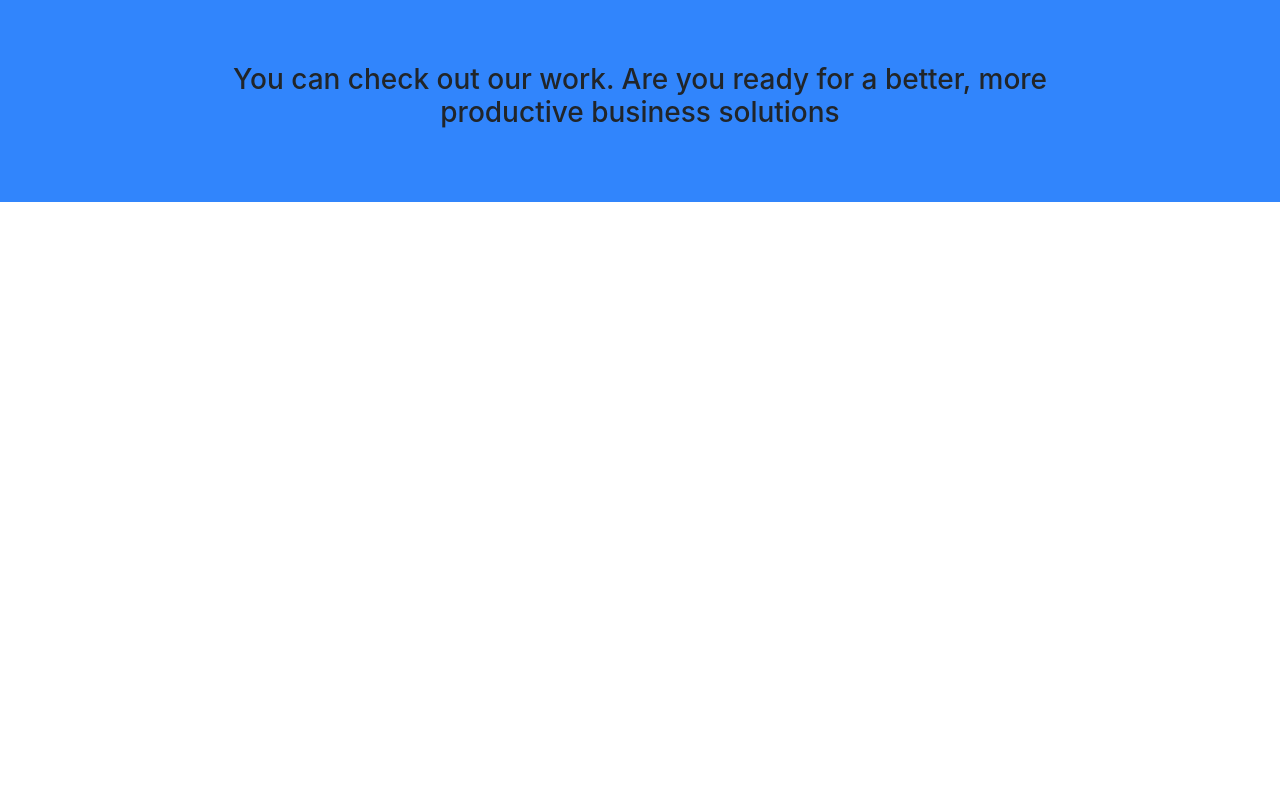
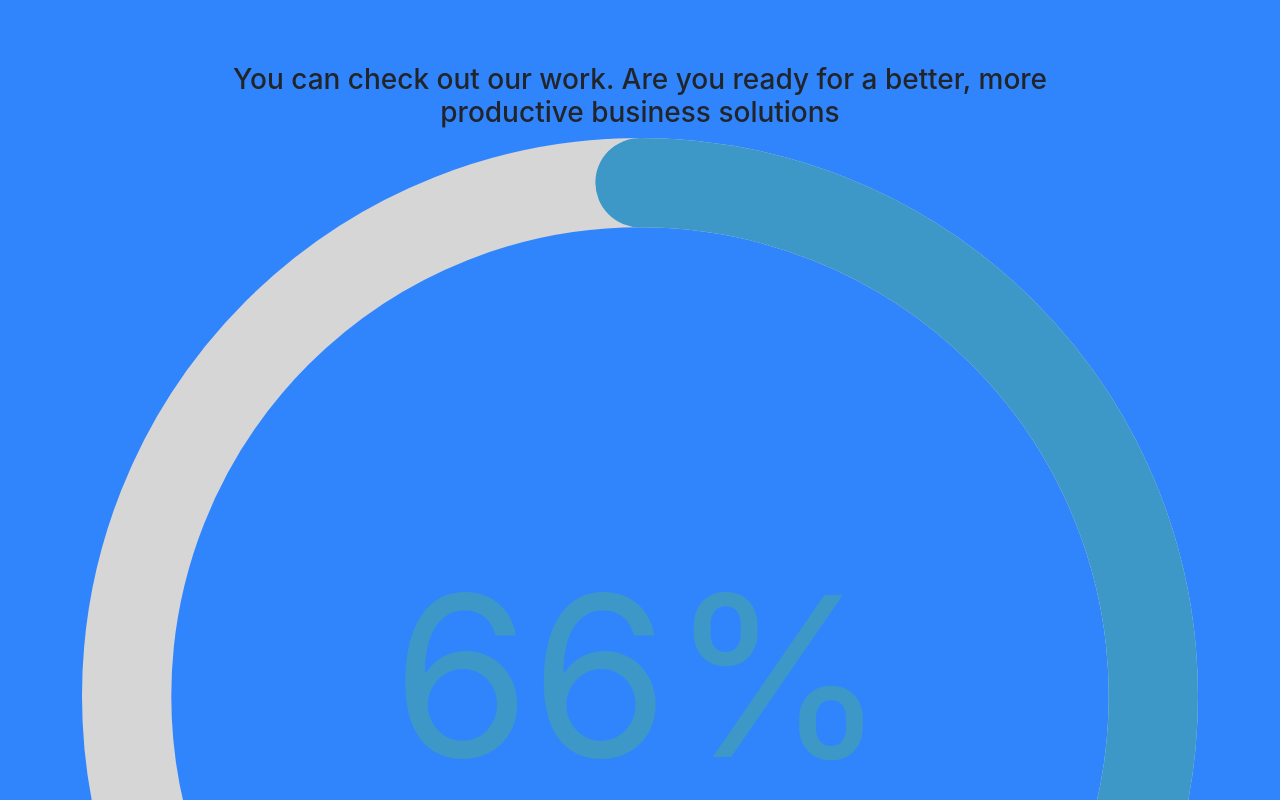
Before and after one commit to oleanderit/oleanderit-portfolio-01, a React (Create React App) app in the folder main-site/: page / in a window 1280 px wide. Shown: the part 1640-2440 px from the top of the page. Before the commit the page ends 1842 px from the top, so only its background shows below. Built offline with nearby package versions, Linux system fonts and the light colour scheme.

Commit message:
2 section update

```diff
--- a/main-site/package.json
+++ b/main-site/package.json
@@ -13,6 +13,7 @@
     "react-circular-progressbar": "^2.0.4",
     "react-dom": "^18.1.0",
     "react-hook-form": "^7.31.3",
+    "react-icons": "^4.4.0",
     "react-preloaders": "^3.0.3",
     "react-router-dom": "^6.3.0",
     "react-scripts": "5.0.1",
--- a/main-site/src/Pages/HomePage/ProgressSec/ProgressSec.js
+++ b/main-site/src/Pages/HomePage/ProgressSec/ProgressSec.js
@@ -1,6 +1,10 @@
 import React from "react";
+import { CircularProgressbar } from 'react-circular-progressbar';
+import 'react-circular-progressbar/dist/styles.css';
 
 const ProgressSec = () => {
+  const percentage1 = 66;
+
 	return (
 		<>
 			<div className="bg-blue progress-sec">
@@ -12,6 +16,9 @@ const ProgressSec = () => {
 								productive business solutions
 							</h2>
 						</div>
+            <div>
+            <CircularProgressbar value={percentage1} text={`${percentage1}%`} />;
+            </div>
 					</div>
 				</div>
 			</div>
```
Also changed, not shown: 1 other file (tests, documents, lock files or other folders).
